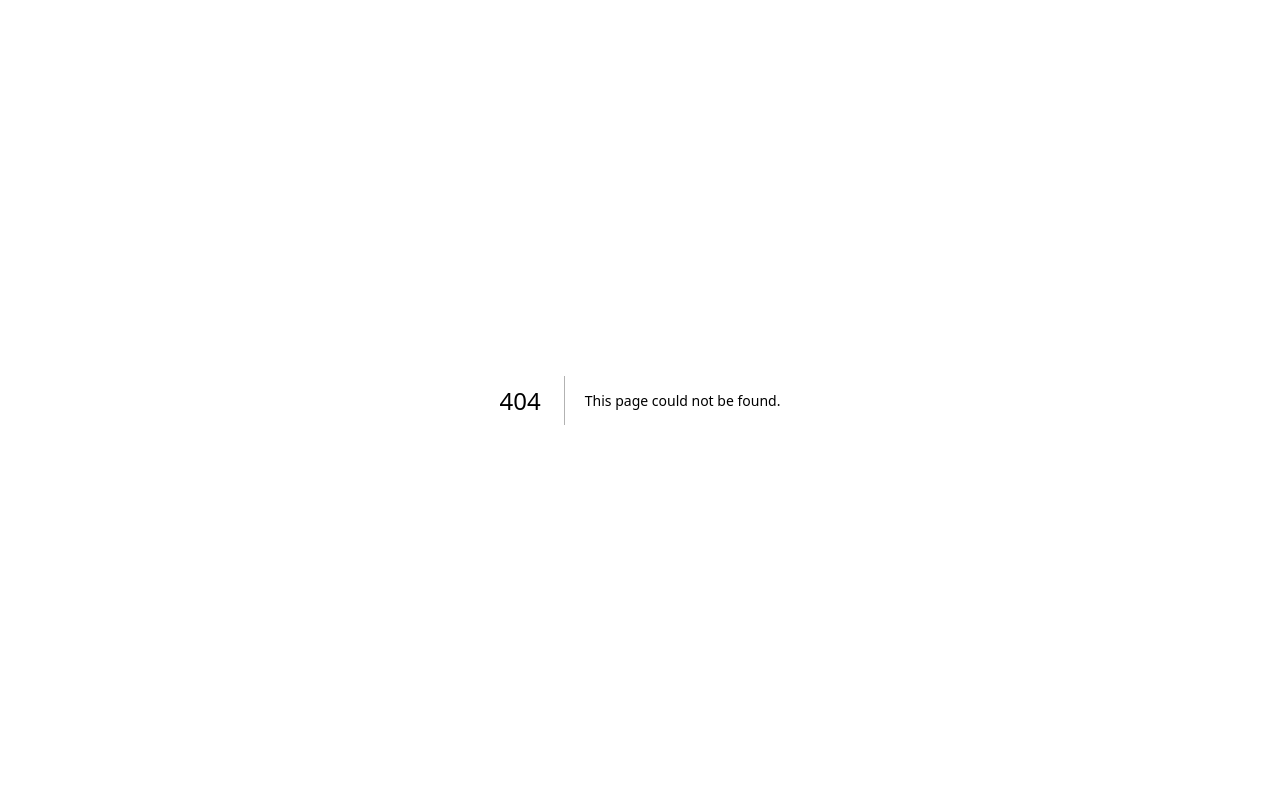
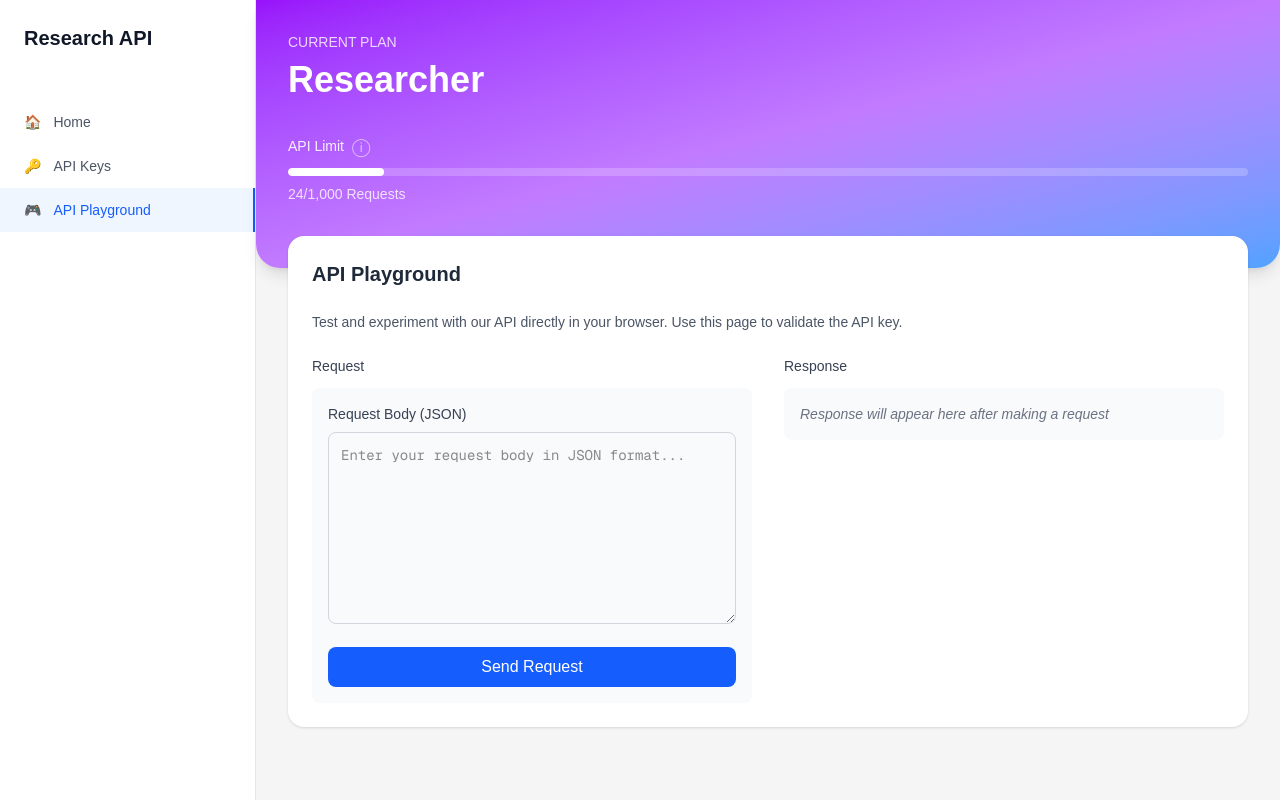
Before and after one commit to jbotes/CursorApplication, a Next.js app in the folder jorell2/: page /api-playground in a window 1280 px wide. Before the commit this address had no page. Built offline with nearby package versions, Linux system fonts and the light colour scheme.

Commit message:
change2
refined API playground page

```diff
--- /dev/null
+++ b/jorell2/src/app/api-playground/page.js
@@ -0,0 +1,128 @@
+'use client';
+
+import { useState } from "react";
+import Sidebar from "../../components/Sidebar";
+import { HeaderCard } from "../../components/HeaderCard";
+import { Toast } from "../../components/Toast";
+
+export default function ApiPlaygroundPage() {
+  const [showToast, setShowToast] = useState(false);
+  const [toastMessage, setToastMessage] = useState("");
+  const [requestBody, setRequestBody] = useState("");
+  const [response, setResponse] = useState(null);
+  const [isLoading, setIsLoading] = useState(false);
+
+  const handleSubmit = async () => {
+    setIsLoading(true);
+    try {
+      // TODO: Implement actual API call
+      // This is a mock response for now
+      await new Promise(resolve => setTimeout(resolve, 1000));
+      setResponse({
+        status: 200,
+        data: {
+          message: "API call successful",
+          timestamp: new Date().toISOString(),
+        }
+      });
+      setToastMessage("Request completed successfully");
+      setShowToast(true);
+      setTimeout(() => setShowToast(false), 2000);
+    } catch (error) {
+      setResponse({
+        status: 500,
+        error: "Failed to make API request"
+      });
+      setToastMessage("Request failed");
+      setShowToast(true);
+      setTimeout(() => setShowToast(false), 2000);
+    } finally {
+      setIsLoading(false);
+    }
+  };
+
+  return (
+    <div className="flex min-h-screen">
+      <Sidebar />
+      <div className="flex-1 bg-[#f5f5f5]">
+        {/* Toast Notification */}
+        {showToast && (
+          <Toast
+            message={toastMessage}
+            type={response?.status === 200 ? "success" : "error"}
+            onClose={() => setShowToast(false)}
+          />
+        )}
+
+        <HeaderCard />
+
+        <main className="max-w-6xl mx-auto px-8 -mt-8">
+          <div className="bg-white rounded-2xl shadow-sm p-6 mb-8">
+            <div className="flex justify-between items-center mb-6">
+              <h2 className="text-xl font-semibold text-gray-800">API Playground</h2>
+            </div>
+
+            <p className="text-gray-600 text-sm mb-6">
+              Test and experiment with our API directly in your browser.
+              Use this page to validate the API key.
+            </p>
+
+            {/* Request Section */}
+            <div className="grid grid-cols-1 lg:grid-cols-2 gap-8">
+              <div>
+                <h3 className="text-sm font-medium text-gray-700 mb-3">Request</h3>
+                <div className="bg-gray-50 rounded-lg p-4">
+                  <div className="mb-4">
+                    <label className="block text-sm font-medium text-gray-700 mb-2">
+                      Request Body (JSON)
+                    </label>
+                    <textarea
+                      value={requestBody}
+                      onChange={(e) => setRequestBody(e.target.value)}
+                      className="w-full h-48 p-3 border border-gray-300 rounded-lg font-mono text-sm focus:ring-2 focus:ring-blue-500 focus:border-blue-500"
+                      placeholder="Enter your request body in JSON format..."
+                    />
+                  </div>
+                  <button
+                    onClick={handleSubmit}
+                    disabled={isLoading}
+                    className="w-full py-2 px-4 bg-blue-600 text-white rounded-lg hover:bg-blue-700 disabled:opacity-50 disabled:cursor-not-allowed transition-colors"
+                  >
+                    {isLoading ? "Sending Request..." : "Send Request"}
+                  </button>
+                </div>
+              </div>
+
+              {/* Response Section */}
+              <div>
+                <h3 className="text-sm font-medium text-gray-700 mb-3">Response</h3>
+                <div className="bg-gray-50 rounded-lg p-4">
+                  {response ? (
+                    <div className="space-y-4">
+                      <div className="flex items-center gap-2">
+                        <span className={`px-2 py-1 rounded text-xs font-medium ${
+                          response.status === 200
+                            ? 'bg-green-100 text-green-800'
+                            : 'bg-red-100 text-red-800'
+                        }`}>
+                          Status: {response.status}
+                        </span>
+                      </div>
+                      <pre className="bg-gray-800 text-gray-100 p-4 rounded-lg overflow-x-auto">
+                        <code>{JSON.stringify(response.data || response.error, null, 2)}</code>
+                      </pre>
+                    </div>
+                  ) : (
+                    <div className="text-gray-500 text-sm italic">
+                      Response will appear here after making a request
+                    </div>
+                  )}
+                </div>
+              </div>
+            </div>
+          </div>
+        </main>
+      </div>
+    </div>
+  );
+}
--- a/jorell2/src/components/Sidebar.js
+++ b/jorell2/src/components/Sidebar.js
@@ -3,50 +3,38 @@
 import Link from 'next/link';
 import { usePathname } from 'next/navigation';
 
-const navItems = [
-  {
-    label: 'Main Page',
-    href: '/',
-    icon: (
-      <svg width="20" height="20" fill="none" stroke="currentColor" strokeWidth="1.5" viewBox="0 0 24 24"><path d="M3 12l2-2m0 0l7-7 7 7M5 10v10a1 1 0 001 1h3m10-11l2 2m-2-2v10a1 1 0 01-1 1h-3m-4 0h4" strokeLinecap="round" strokeLinejoin="round"/></svg>
-    ),
-  },
-  {
-    label: 'API Keys',
-    href: '/api-keys',
-    icon: (
-      <svg width="20" height="20" fill="none" stroke="currentColor" strokeWidth="1.5" viewBox="0 0 24 24"><path d="M16.24 7.76a6 6 0 11-8.48 8.48 6 6 0 018.48-8.48z"/><path d="M12 9v3l2 2" strokeLinecap="round" strokeLinejoin="round"/></svg>
-    ),
-  },
-];
-
 export default function Sidebar() {
   const pathname = usePathname();
 
+  const isActive = (path) => pathname === path;
+
+  const navItems = [
+    { path: '/', label: 'Home', icon: '🏠' },
+    { path: '/api-keys', label: 'API Keys', icon: '🔑' },
+    { path: '/api-playground', label: 'API Playground', icon: '🎮' },
+  ];
+
   return (
-    <aside className="w-64 min-h-screen bg-white border-r flex flex-col py-8 px-6">
-      <div className="mb-8">
-        <span className="text-2xl font-bold text-gray-900">BA Sensei Keys</span>
+    <div className="w-64 bg-white border-r border-gray-200 min-h-screen">
+      <div className="p-6">
+        <h1 className="text-xl font-bold text-gray-900">Research API</h1>
       </div>
-      <nav className="flex flex-col gap-1">
-        {navItems.map((item) => {
-          const isActive = pathname === item.href || (item.href !== '/' && pathname.startsWith(item.href));
-          return (
-            <Link
-              key={item.href}
-              href={item.href}
-              className={`flex items-center gap-3 px-4 py-2 rounded-lg font-medium text-[16px] transition-colors ${
-                isActive
-                  ? 'bg-purple-100 text-purple-700' // highlighted
-                  : 'text-gray-700 hover:bg-gray-100'
-              }`}
-            >
-              <span>{item.icon}</span>
-              {item.label}
-            </Link>
-          );
-        })}
+      <nav className="mt-6">
+        {navItems.map((item) => (
+          <Link
+            key={item.path}
+            href={item.path}
+            className={`flex items-center px-6 py-3 text-sm font-medium ${
+              isActive(item.path)
+                ? 'text-blue-600 bg-blue-50 border-r-2 border-blue-600'
+                : 'text-gray-600 hover:text-gray-900 hover:bg-gray-50'
+            }`}
+          >
+            <span className="mr-3">{item.icon}</span>
+            {item.label}
+          </Link>
+        ))}
       </nav>
-    </aside>
+    </div>
   );
 }
```
